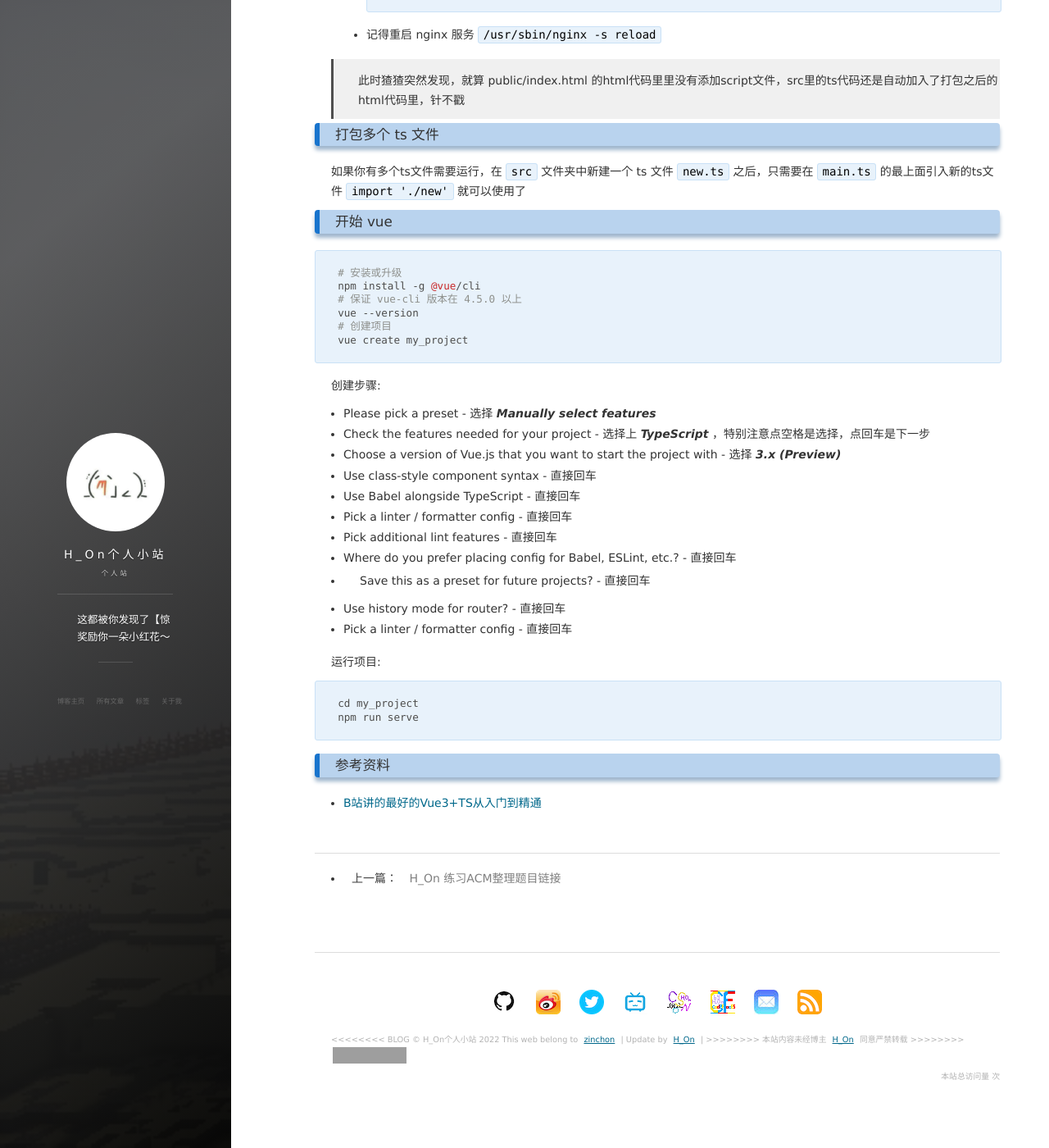
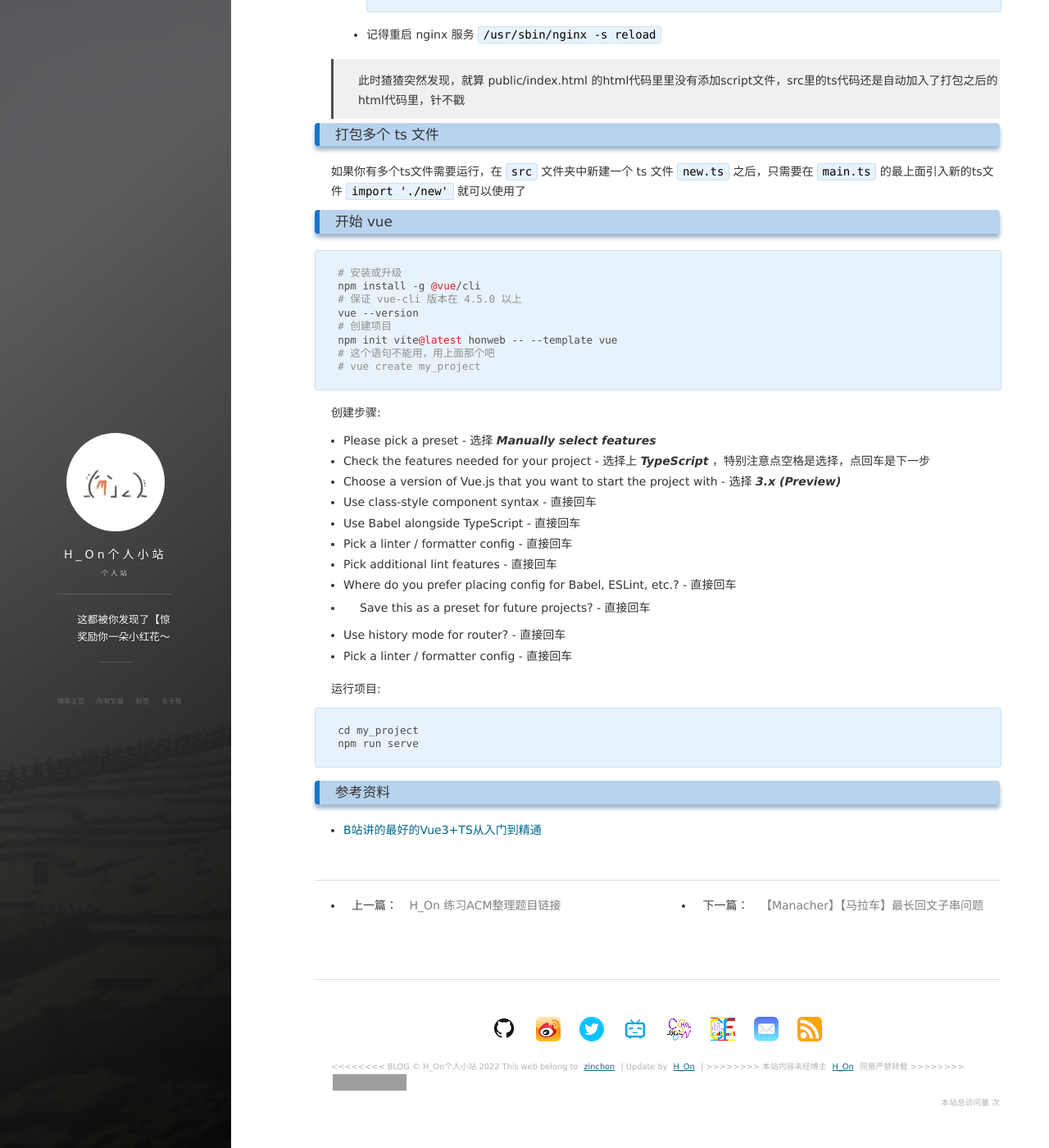
Before and after one commit to Hybrogen/Hybrogen.github.io, a Jekyll site: the page built from _posts/2022-02-07-StartVue3+TS.md, in a window 1280 px wide and 1400 px high, scrolled down 4509 px. Shown: the whole window at 82% size. Built offline with Jekyll 4.4.1, drawn with Linux system fonts in a browser that asks for light colours; nearby versions of some CDN libraries; comment, search, counter and statistics services are not loaded; some of the changed lines change nothing that is shown; grey boxes are pictures that could not be loaded.

Commit message:
更新vue的项目创建命令，更新马拉车算法讲解

````diff
--- a/_posts/2022-02-07-StartVue3+TS.md
+++ b/_posts/2022-02-07-StartVue3+TS.md
@@ -248,7 +248,9 @@ npm install -g @vue/cli
 # 保证 vue-cli 版本在 4.5.0 以上
 vue --version
 # 创建项目
-vue create my_project
+npm init vite@latest honweb -- --template vue
+# 这个语句不能用，用上面那个吧
+# vue create my_project
 ```
 
 创建步骤:
--- /dev/null
+++ b/_posts/2022-02-28-LongestPalindromicSubstring.md
@@ -0,0 +1,106 @@
+---
+layout: post
+title: 【Manacher】【马拉车】最长回文子串问题
+date: 2022-02-28
+author: H_On
+description: 听说过，今天才专门搞懂
+tag: 算法
+---
+
+题目链接：[LintCode-200-最长回文子串](https://www.lintcode.com/problem/200/?_from=collection&fromId=161)
+
+- [问题大意](#问题大意)
+- [马拉车算法逻辑](#马拉车算法逻辑)
+- [代码和详细注释](#代码和详细注释)
+
+### 问题大意
+给你一个字符串，让你找出其中 `最长的` `连续的` `回文子串`
+<br>如:
+* `abaa -> aba`
+* `abcdzdcab -> cdzdc`
+* `fabccbab -> abccba`
+
+### 马拉车算法逻辑
+暴力当然可行，也经常超时，马拉车算法我也是刚刚了解，这里记录一个感觉网上教程大都缺少了介绍的一个点
+
+1. 根据算法说明，先向所有字符中间插入一个特殊符号如 `#` 此目的是使原回文串无论是 **奇数串** 还是 **偶数串**，都可以变成以一个字符为中心的 **奇数串**，前后端还可以插入不同的特殊字符来使程序在循环遍历时自然无法越界
+   <br>例如：
+   * `abaa -> !#a#b#a#a#@ -> #a#b#a#` 结果是奇数串，插入字符后找到的是奇数串，中心字符是 `b`
+   * `abba -> !#a#b#b#a#@ -> #a#b#b#a#` 结果是偶数串，插入字符后找到的还是奇数串，中心字符是 `#`
+2. 寻找最大回文字串，这个过程比较复杂，接下来慢慢讲解：
+   * 首先插入介绍一下马拉车的算法思想
+        > 如上所述字符串已经处理过了<br>
+        > 之后我们从左往右依次遍历每个字符 s[i]，并以 i 为中心向两边判断<br>
+        > 直到遇到不相同的就停止，此时循环的次数即为 `以 i 为中心的回文串半径 r`<br>
+   * 但很显然我们不能挨个这样做，不然时间复杂度又变成 n^2 了，所以要减少一些重复的判断
+     1. 首先要记录 4 个变量和 1 个数组：
+        |变量名|作用|修改|
+        |-|-|-|
+        |`r_range[dealed_s.length()]`|记录 `处理过的字符串` 的每个点的回文半径，容量是 `处理过的字符串` 的长度|初始化时分成两种情况：（阅读半径初始化的时候，里面的变量含义不清晰的可以先往下看看）<br>1. 如果当前点在 **最右回文串** 范围之内，则此点的半径可以初始化成<br>`min(r_range(rightmost_heart - (i - rightmost_heart)), rightmost_boundary - i)`<br>因为这个点 `rightmost_heart - (i - rightmost_heart)` 为 `i` 关于 `rightmost_heart` 这个点左边的对称点，因为 i 左边的点一定都是获取过回文半径的，因此在 `rightmost_heart` 这个点为回文中心的字符串范围内，对称点的回文情况一定是相同的，但是也有可能对称点的回文半径超过了 `rightmost_heart` 的范围，因此还要跟 `rightmost_boundary - i` 取一个最小值<br>2. 如果当前点在 **最右回文串** 范围之外，则附近的情况都是位置的，因此只能初始化为 `1`|
+        |`rightmost_heart`|因为是从左往右遍历，因此左边的点都是已经求出回文半径的状态，所以在 **优化** 时只需要记录 **范围最靠右** 的回文串的信息即可|当当前点 `i` 为中心的回文串范围最右端 `i + r_range[i]` 超过已记录的最右端 `rightmost_boundary` 时，更新 最右中心点 `rightmost_heart = i`|
+        |`rightmost_boundary`|记录 **范围最靠右** 的回文串 **最右端** 的下标|与 `rightmost_heart` 同步更新，条件一样，更新为 `rightmost_boundary = i + r_range[i]`|
+        |`maximal_heart`|为结果做事，记录最长回文串的中心点|当 当前点 `i` 为中心的回文串半径已经大于 `maximal_range` 时，更新当前回文串为最大回文串 `maximal_heart = i`|
+        |`maximal_range`|为结果做事，记录最长回文串的半径|与 `maximal_heart` 同步更新，此变量作为最大值的判断条件<br>`if (maximal_range < r_range[i]) {maximal_range = r_range[i]; maximal_heart = i;}`|
+
+### 代码和详细注释
+```cpp
+//
+// _   _     ___           ____ ___  ____  _____
+//| | | |   / _ \ _ __    / ___/ _ \|  _ \| ____|
+//| |_| |  | | | | '_ \  | |  | | | | | | |  _|
+//|  _  |  | |_| | | | | | |__| |_| | |_| | |___
+//|_| |_|___\___/|_| |_|  \____\___/|____/|_____|
+//     |_____|
+//
+
+#include <iostream>
+using namespace std;
+typedef int hip;
+#include <vector>
+
+int main() {
+        ios::sync_with_stdio(0); cin.tie(0);
+        string s; cin >> s;
+        // step 1:
+        // 将字符中间插入特殊字符，这是为了使最大回文字串无论是【奇】还是【偶】都可以同样判断成奇数串
+        // 最前面前和最后面使用插入不同的字符来阻止越界
+        string deal_s = "";
+        deal_s += "!#";
+        for (char c : s) deal_s += c, deal_s += "#";
+        deal_s += "@";
+        cout << deal_s << endl;
+        // step 2:
+        // 初始化判断最大回文数要使用的变量
+        hip rightmost_heart = 0;        // 已经判断过的，范围最靠右的，回文串中心
+        hip rightmost_boundary = 0;     // 已经判断过的，范围最靠右的，回文串右端点
+        hip maximal_heart = 0;          // 回文半径最大的回文串中心
+        hip maximal_range = 0;          // 回文半径最大的回文串半径
+        // step 3:
+        // 遍历处理过的字符串，寻找最大回文字串
+        vector<hip> r_range(deal_s.size());
+        for (hip i = 1; i < deal_s.size() - 1; i++) {
+                // 首先确定当前半径
+                // 1. 如果当前点在之前回文中心之内，则半径可能是【当前点到最大范围之间的距离（设为 i_to_rb = rightmost_boundary - i）】
+                // 或是（i-i_to_rb~i+i_to_rb 可能不回文）i 关于 rightmost_heart 的对称点 other_i = rightmost_heart - (i - rightmost_heart) 的回文半径
+                // 2. 如果 i 不在判断过的最右范围之中，则初始半径为 1
+                // 【这里吐槽一下好多博客都给出了这个公式 2*rightmost_heart - i 却不解释，很难理解，其实就是找对称点: rightmost_heart - (i - rightmost_heart)
+                r_range[i] = (i < rightmost_boundary) ? (min(rightmost_boundary - i, r_range[2*rightmost_heart - i])) : (1);
+                // 遍历字符串找到此点最大的回文半径
+                while (deal_s[i - r_range[i]] == deal_s[i + r_range[i]]) r_range[i] += 1;
+                // 如果最右变的范围变了，就更新
+                if (rightmost_boundary < i + r_range[i]) rightmost_boundary = i + r_range[i], rightmost_heart = i;
+                // 如果最大半径变了，也更新
+                if (maximal_range < r_range[i]) maximal_range = r_range[i], maximal_heart = i;
+        }
+        cout << "maximal_heart = " << maximal_heart << endl << "maximal_range = " << maximal_range << endl;
+        // step 4:
+        // 切片字符串并且输出结果
+        for (hip i = maximal_heart - maximal_range + 1; i <= maximal_heart + maximal_range - 1; i++) {
+                if (deal_s[i] == '!') continue;
+                if (deal_s[i] == '@') continue;
+                if (deal_s[i] == '#') continue;
+                cout << deal_s[i];
+        } cout << endl;
+        return 0;
+}
+```
````
